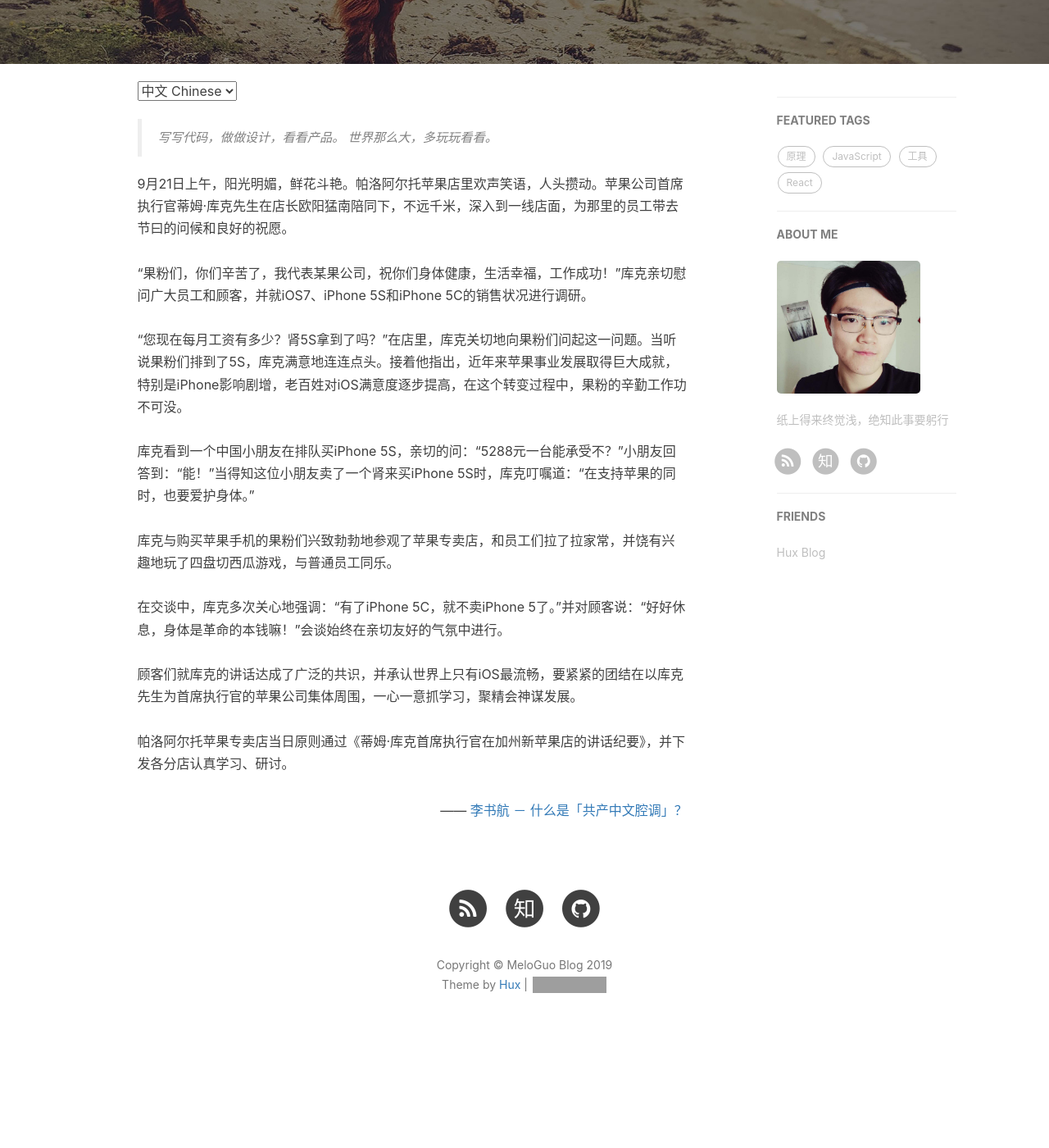
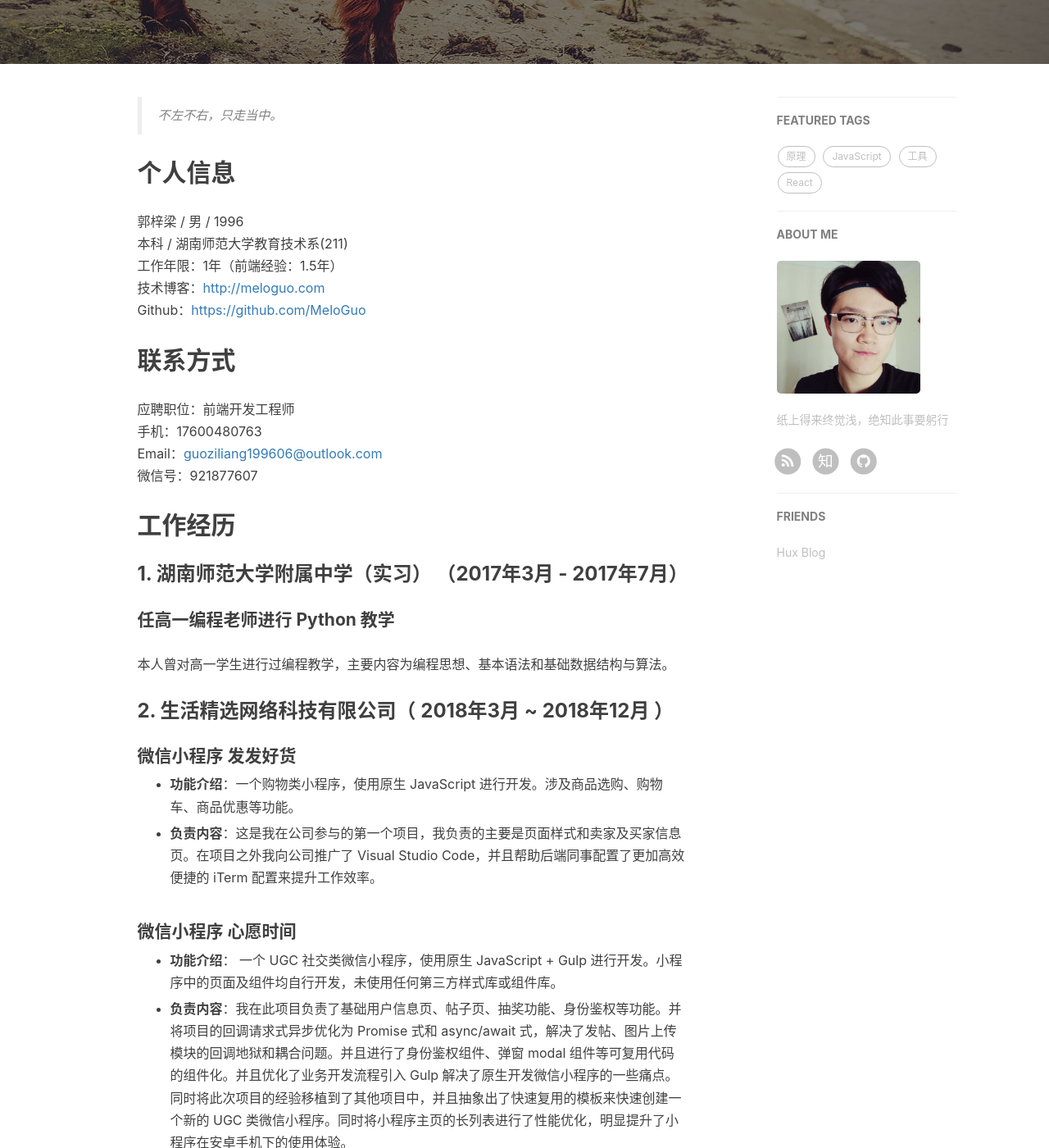
Before and after one commit to Mluka/mluka.github.io, a Jekyll site: the page built from about.html, in a window 1280 px wide and 1400 px high, scrolled down 340 px. Shown: the whole window at 82% size. Built offline with Jekyll 4.4.1, drawn with Linux system fonts in a browser that asks for light colours; nearby versions of some CDN libraries; comment, search, counter and statistics services are not loaded; before the commit the page ends 1645 px from its top, so only the background shows below that; some of the changed text lies outside the part shown; grey boxes are pictures that could not be loaded.

Commit message:
修改 about

```diff
--- a/about.html
+++ b/about.html
@@ -6,28 +6,169 @@
 ---
 
 <!-- Language Selector -->
-<select onchange= "onLanChange(this.options[this.options.selectedIndex].value)">
+<!-- <select onchange= "onLanChange(this.options[this.options.selectedIndex].value)">
     <option value="0" selected> 中文 Chinese </option>
     <option value="1"> 英语 English </option>
-</select>
+</select> -->
 
 <!-- Chinese Version -->
 <div class="zh post-container">
     <blockquote>
-        写写代码，做做设计，看看产品。
-        世界那么大，多玩玩看看。
+        不左不右，只走当中。
     </blockquote>
-    9月21日上午，阳光明媚，鲜花斗艳。帕洛阿尔托苹果店里欢声笑语，人头攒动。苹果公司首席执行官蒂姆·库克先生在店长欧阳猛南陪同下，不远千米，深入到一线店面，为那里的员工带去节曰的问候和良好的祝愿。<br><br>“果粉们，你们辛苦了，我代表某果公司，祝你们身体健康，生活幸福，工作成功！”库克亲切慰问广大员工和顾客，并就iOS7、iPhone 5S和iPhone 5C的销售状况进行调研。 <br><br>“您现在每月工资有多少？肾5S拿到了吗？”在店里，库克关切地向果粉们问起这一问题。当听说果粉们排到了5S，库克满意地连连点头。接着他指出，近年来苹果事业发展取得巨大成就，特别是iPhone影响剧增，老百姓对iOS满意度逐步提高，在这个转变过程中，果粉的辛勤工作功不可没。<br><br>库克看到一个中国小朋友在排队买iPhone 5S，亲切的问：“5288元一台能承受不？”小朋友回答到：“能！”当得知这位小朋友卖了一个肾来买iPhone 5S时，库克叮嘱道：“在支持苹果的同时，也要爱护身体。”<br><br>库克与购买苹果手机的果粉们兴致勃勃地参观了苹果专卖店，和员工们拉了拉家常，并饶有兴趣地玩了四盘切西瓜游戏，与普通员工同乐。<br><br>在交谈中，库克多次关心地强调：“有了iPhone 5C，就不卖iPhone 5了。”并对顾客说：“好好休息，身体是革命的本钱嘛！”会谈始终在亲切友好的气氛中进行。<br><br>顾客们就库克的讲话达成了广泛的共识，并承认世界上只有iOS最流畅，要紧紧的团结在以库克先生为首席执行官的苹果公司集体周围，一心一意抓学习，聚精会神谋发展。<br>
-    <br>帕洛阿尔托苹果专卖店当日原则通过《蒂姆·库克首席执行官在加州新苹果店的讲话纪要》，并下发各分店认真学习、研讨。
 
-    <p style="text-align:right;">
-        —— <a href="http://www.zhihu.com/question/19687065">李书航 － 什么是「共产中文腔调」？ </a>
-    </p>
+    <h2 id="toc_1">个人信息</h2>
 
+    <p>郭梓梁 / 男 / 1996<br/>
+    本科 / 湖南师范大学教育技术系(211)<br/>
+    工作年限：1年（前端经验：1.5年）<br/>
+    技术博客：<a href="http://meloguo.com">http://meloguo.com</a><br/>
+    Github：<a href="https://github.com/MeloGuo">https://github.com/MeloGuo</a></p>
+
+    <h2 id="toc_2">联系方式</h2>
+
+    <p>应聘职位：前端开发工程师<br/>
+    手机：17600480763<br/>
+    Email：<a href="mailto:guoziliang199606@outlook.com">guoziliang199606@outlook.com</a><br/>
+    微信号：921877607  </p>
+
+    <h2 id="toc_3">工作经历</h2>
+
+    <h3 id="toc_4">1. 湖南师范大学附属中学（实习） （2017年3月 - 2017年7月）</h3>
+
+    <h4 id="toc_5">任高一编程老师进行 Python 教学</h4>
+
+    <p>本人曾对高一学生进行过编程教学，主要内容为编程思想、基本语法和基础数据结构与算法。</p>
+
+    <h3 id="toc_6">2. 生活精选网络科技有限公司（ 2018年3月 ~ 2018年12月 ）</h3>
+
+    <h4 id="toc_7">微信小程序 发发好货</h4>
+
+    <ul>
+    <li><p><strong>功能介绍</strong>：一个购物类小程序，使用原生 JavaScript 进行开发。涉及商品选购、购物车、商品优惠等功能。</p></li>
+    <li><p><strong>负责内容</strong>：这是我在公司参与的第一个项目，我负责的主要是页面样式和卖家及买家信息页。在项目之外我向公司推广了 Visual Studio Code，并且帮助后端同事配置了更加高效便捷的 iTerm 配置来提升工作效率。</p></li>
+    </ul>
+
+    <h4 id="toc_8">微信小程序 心愿时间</h4>
+
+    <ul>
+    <li><p><strong>功能介绍</strong>： 一个 UGC 社交类微信小程序，使用原生 JavaScript + Gulp 进行开发。小程序中的页面及组件均自行开发，未使用任何第三方样式库或组件库。</p></li>
+    <li><p><strong>负责内容</strong>：我在此项目负责了基础用户信息页、帖子页、抽奖功能、身份鉴权等功能。并将项目的回调请求式异步优化为 Promise 式和 async/await 式，解决了发帖、图片上传模块的回调地狱和耦合问题。并且进行了身份鉴权组件、弹窗 modal 组件等可复用代码的组件化。并且优化了业务开发流程引入 Gulp 解决了原生开发微信小程序的一些痛点。同时将此次项目的经验移植到了其他项目中，并且抽象出了快速复用的模板来快速创建一个新的 UGC 类微信小程序。同时将小程序主页的长列表进行了性能优化，明显提升了小程序在安卓手机下的使用体验。</p></li>
+    </ul>
+
+    <h4 id="toc_9">微信小程序 朋朋星球</h4>
+
+    <ul>
+    <li><strong>项目介绍</strong>：一个旅游点评类小程序，使用原生 JavaScript + Gulp 进行开发。</li>
+    <li><strong>负责内容</strong>：我在此项目解决了头像剪裁、上传功能，并改造了小程序 canvas 开源库来满足项目需求。</li>
+    </ul>
+
+    <h2 id="toc_10">开源项目</h2>
+
+    <h4 id="toc_11">Sight-Vue</h4>
+
+    <ul>
+    <li><strong>功能介绍</strong>：一个基于 Vue 框架的 UI 组件库。</li>
+    <li><strong>预览地址</strong>：<a href="https://github.com/MeloGuo/Sight-Vue">SightVue</a></li>
+    </ul>
+
+    <h2 id="toc_12">前端作品</h2>
+
+    <h4 id="toc_13">Canvas 射击小游戏</h4>
+
+    <ul>
+    <li><strong>功能介绍</strong>：使用 Canvas 实现的一个射击小游戏</li>
+    <li><strong>预览地址</strong>：<a href="https://github.com/MeloGuo/CanvasShotGame">CanvasShot</a></li>
+    </ul>
+
+    <h4 id="toc_14">React 招聘 SPA</h4>
+
+    <ul>
+    <li><strong>功能介绍</strong>：使用 React 搭配 Express 实现的一个招聘 SPA，支持注册、登录、实时聊天等功能。</li>
+    <li><strong>预览地址</strong>：<a href="https://github.com/MeloGuo/RecruitmentApp">ReactSPA</a></li>
+    </ul>
+
+    <h4 id="toc_15">Flask 博客论坛</h4>
+
+    <ul>
+    <li><strong>功能介绍</strong>：一个可进行注册、登录、发布文章等功能的博客论坛。使用了 Flask 框架和 SQLite 数据库。</li>
+    <li><strong>预览地址</strong>：<a href="https://github.com/MeloGuo/FlaskBlogs-FinalAssignment">FlaskBlog</a></li>
+    </ul>
+
+    <h4 id="toc_16">CSS 相关</h4>
+
+    <ul>
+    <li><p><strong>精灵宝可梦绘画</strong> <br/>
+    <strong>预览地址</strong>：<a href="https://MeloGuo.github.io/ExerciseItem/CSS/Pokemon/pokemon.html">Pokemon</a></p></li>
+    <li><p><strong>加载动画</strong> <br/>
+    <strong>预览地址</strong>：<a href="https://MeloGuo.github.io/ExerciseItem/CSS/Loading/loading.html">LoadingAnimation</a></p></li>
+    <li><p><strong>随机名⼈名言</strong><br/>
+    <strong>预览地址</strong>：<a href="https://MeloGuo.github.io/ExerciseItem/JQuery/RandomQuoteMachine/RandomQuoteMachine.html">RandomQuoteMachine</a></p></li>
+    </ul>
+
+    <h2 id="toc_17">技术文章</h2>
+
+    <ul>
+    <li><p><strong>小程序优化</strong><br/>
+    <strong>链接</strong>：<a href="http://meloguo.com/2018/07/22/%E5%BE%AE%E4%BF%A1%E5%B0%8F%E7%A8%8B%E5%BA%8F%E8%B0%83%E8%B5%B7%E9%94%AE%E7%9B%98%E6%80%A7%E8%83%BD%E4%BC%98%E5%8C%96/">点击浏览</a></p></li>
+    <li><p><strong>JavaScript 中的异步</strong><br/>
+    <strong>链接</strong>：<a href="http://meloguo.com/2018/11/15/%E5%8D%8F%E7%A8%8Bco%E5%92%8Casync/">点击浏览</a></p></li>
+    <li><p><strong>React 生命周期在 v16 的变化</strong><br/>
+    <strong>链接</strong>：<a href="http://meloguo.com/2019/01/12/react%E6%96%B0%E7%94%9F%E5%91%BD%E5%91%A8%E6%9C%9F/">点击浏览</a></p></li>
+    </ul>
+
+    <p>更多文章请访问: <a href="http://meloguo.com">http://meloguo.com</a></p>
+
+    <h2 id="toc_18">我的技能</h2>
+
+    <h4 id="toc_19">HTML &amp; CSS &amp; 基本⼯工具</h4>
+
+    <ul>
+    <li>掌握 W3C 规范、开发调试、代码可读性、常见布局、HTML5、CSS3、盒模型、浮动定位、BFC、 CSS3 动画、Flex。</li>
+    <li>熟悉 Git、命令⾏操作。</li>
+    </ul>
+
+    <h4 id="toc_20">JavaScript</h4>
+
+    <ul>
+    <li>熟悉原生 JS 实现常见效果、事件模型、DOM 操作、ajax、jsonp、跨域、闭包、原型链、面向对象。</li>
+    <li>熟悉 ES6 块级作⽤域、模板字符串、箭头函数、数组对象的解构等功能并在项目中熟练运用。 </li>
+    </ul>
+
+    <h4 id="toc_21">框架</h4>
+
+    <ul>
+    <li>掌握 React、Redux、React-router、Webpack、Sass、NPM 在项目开发中的使用。</li>
+    <li>掌握 Vue 的组件化开发并擅长抽象出通用组件。了解 Vue 的实现机制与原理。</li>
+    </ul>
+
+    <h4 id="toc_22">后端语⾔</h4>
+
+    <ul>
+    <li>有Express、MongoDB、Flask、SQLite等后端框架、数据库使用经验。</li>
+    </ul>
+
+    <h4 id="toc_23">其他</h4>
+
+    <ul>
+    <li>理解 HTTP 常见状态码，灵活使⽤各种 HTTP 首部。掌握基本网络攻击防御方法，例如防御 XSS、CSRF 等。</li>
+    <li>在项目中有单元测试经验，灵活使用 karma + mocha + chai 进行测试。</li>
+    <li>能够理解并使用常见设计模式，如:单例例模式、装饰器器模式、观察者模式等。</li>
+    </ul>
+
+    <h2 id="toc_24">个人评价</h2>
+
+    <ul>
+    <li><p>在工作上热衷于使用高效便捷的工具来提高效率，相信专注的力量。</p></li>
+    <li><p>在对待事物上是结果悲观、行动乐观派，在开始做一件事情前我会把最糟糕的结果想好，但是在行动中我会充满乐观的向最高标准进发！</p></li>
+    <li><p>同时我还是团队笑点担当，乐于自嘲，敢于大胆接受自身缺点和错误并正视和改正。出口成段、甩梗成章可以作为团队的快乐氛围制造机。</p></li>
+    </ul>
+
+    <p><strong>很高兴认识你，如果对我感兴趣希望可以进行联系。</strong></p>
 </div>
 
 <!-- English Version -->
-<div class="en post-container">
+<div class="en post-container" style="display: none;">
     <blockquote>
         Designer or Engineer, things in between.
     </blockquote>
@@ -48,18 +189,18 @@
 
 <!-- Handle Language Change -->
 <script type="text/javascript">
-    var $zh = document.querySelector(".zh");
-    var $en = document.querySelector(".en");
-    function onLanChange(index){
-        if(index == 0){
-            $zh.style.display = "block";
-            $en.style.display = "none";
-        }else{
-            $en.style.display = "block";
-            $zh.style.display = "none";
-        }
-    }
-    onLanChange(0);
+    // var $zh = document.querySelector(".zh");
+    // var $en = document.querySelector(".en");
+    // function onLanChange(index){
+    //     if(index == 0){
+    //         $zh.style.display = "block";
+    //         $en.style.display = "none";
+    //     }else{
+    //         $en.style.display = "block";
+    //         $zh.style.display = "none";
+    //     }
+    // }
+    // onLanChange(0);
 </script>
 
 
```
